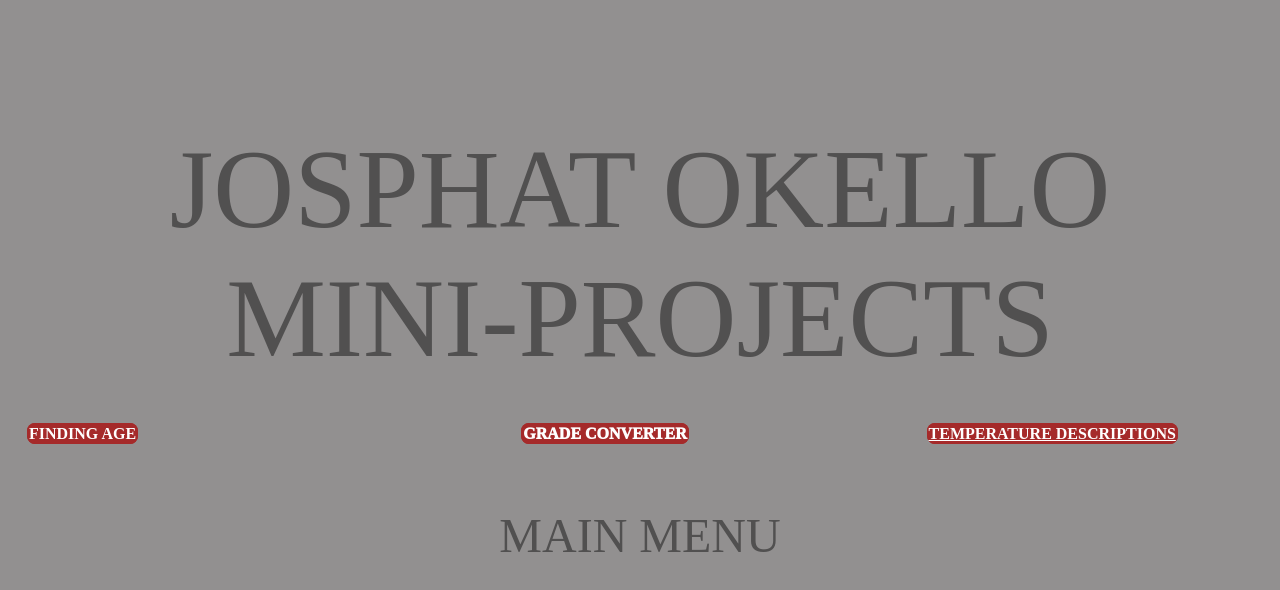
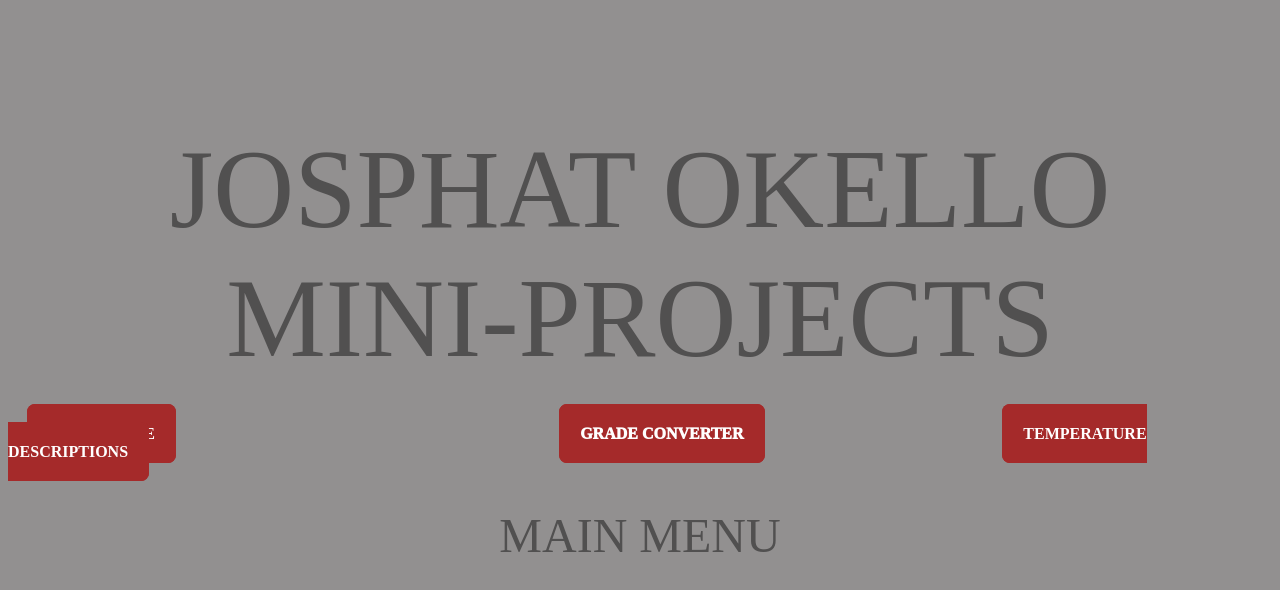
Before and after one commit to josphatokello14-sys/begginer, a plain HTML site: page index.html in a window 1280 px wide. Drawn offline with Linux system fonts and the light colour scheme.

Commit message:
Updated project

```diff
--- a/index.html
+++ b/index.html
@@ -1,7 +1,7 @@
 <!DOCTYPE html>
 <html>
     <head>
-        <meta charset="UTF-8">
+
         <meta name="viewport" content="width=device-width, initial-scale=1.0">
         <title>main page mini-projects</title>
         <link rel="stylesheet" href="menu.css">
--- a/menu.css
+++ b/menu.css
@@ -33,7 +33,7 @@
     border-radius: 8px;
     position:relative;
     margin-right:30%;
-    /*padding:1.5%;*/
+    padding:1.5%;
     margin-left:1.5%;
     text-decoration: none;
     background-color:brown;
@@ -45,7 +45,7 @@
     border-radius: 8px;
     position: relative;
     margin-right: 18.5%;
-    /*padding:1.5%;*/
+    padding:1.5%;
     text-decoration: none;
     font-weight: 1000;
     background-color: brown;
@@ -55,7 +55,8 @@
     border: solid brown 2px;
     border-radius: 8px;
     position: relative;
-    /*padding:1.5%;*/
+    padding:1.5%;
+    text-decoration:none;
     background-color: brown;
     color:white;
     font-weight: 900;
```
